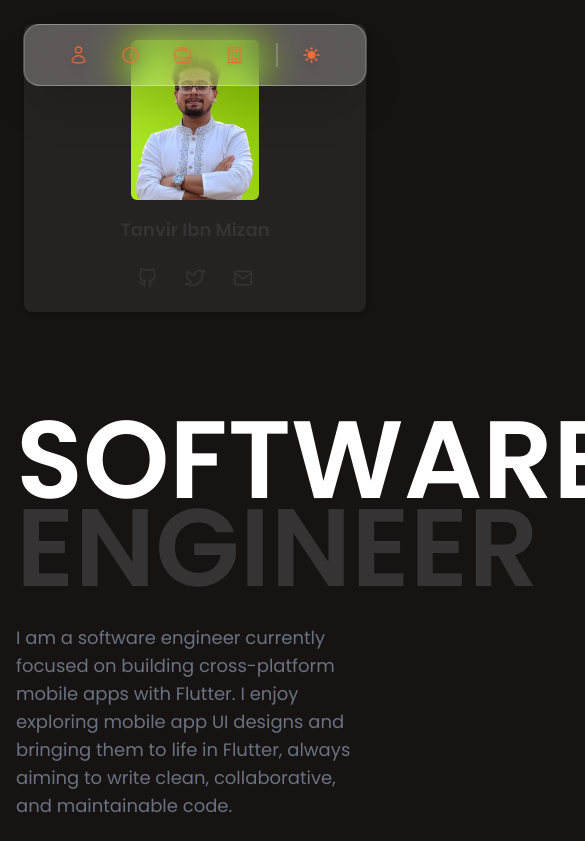
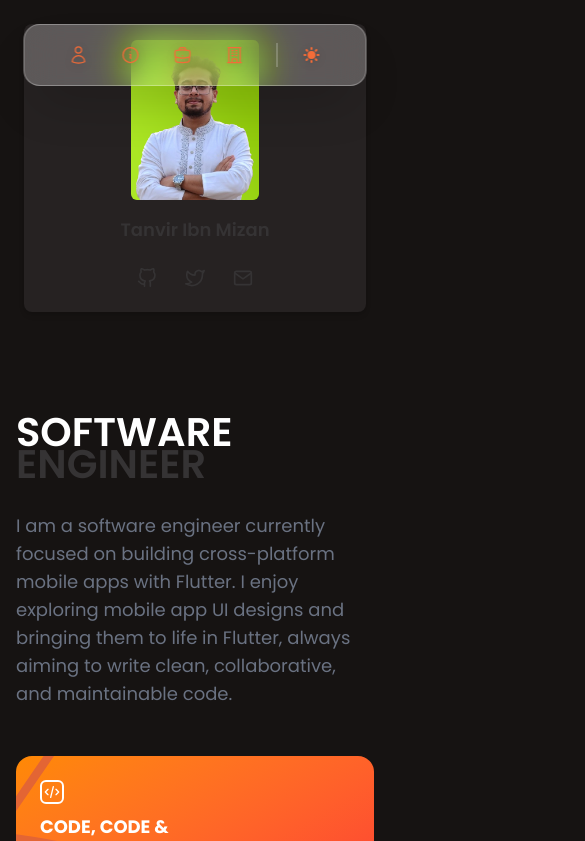
Before and after one commit to 7ANV1R/7ANV1R.github.io, a React (Vite) app: page / in a window 390 px wide. Shown: the top 841 px of the page, 585 px wide, since content can reach past the window. Built offline with nearby package versions, Linux system fonts and the light colour scheme.

Commit message:
refactor: update SectionTitle component for responsive font sizing using clamp function

```diff
--- a/src/components/ui/SectionTitle.jsx
+++ b/src/components/ui/SectionTitle.jsx
@@ -12,7 +12,7 @@ const SectionTitle = ({
         className="font-semibold"
         style={{
           color: 'var(--text-primary)',
-          fontSize: fontSize,
+          fontSize: `clamp(2.5rem, 10vw, ${fontSize})`,
           lineHeight: '0.8',
           marginBottom: '0',
         }}
@@ -23,7 +23,7 @@ const SectionTitle = ({
         className="font-semibold"
         style={{
           color: 'var(--text-secondary)',
-          fontSize: fontSize,
+          fontSize: `clamp(2.5rem, 10vw, ${fontSize})`,
           lineHeight: '0.8',
           marginTop: '0',
           marginBottom: '0',
```
